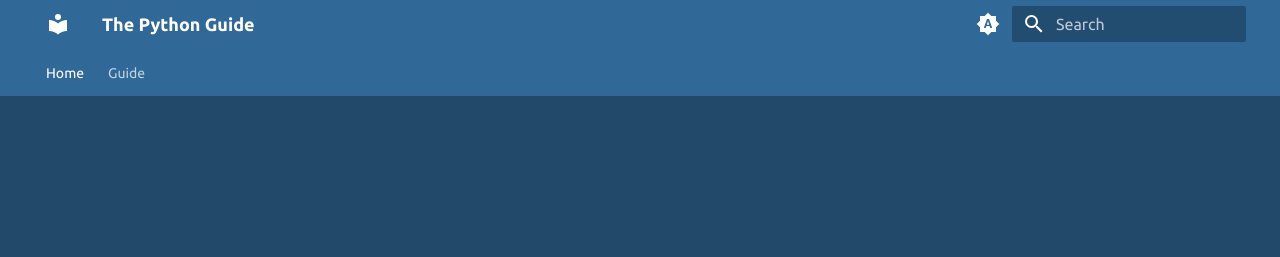
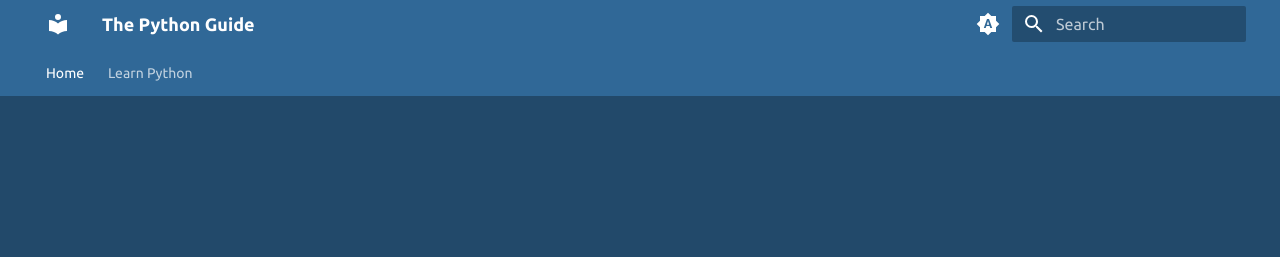
Before and after one commit to thepyguide/thepyguide.github.io, an MkDocs documentation site: the page built from docs/index.md, in a window 1280 px wide and 900 px high. Shown: the top 257 px of the window. Built offline with MkDocs 1.6.1 and Material for MkDocs 9.7.7, drawn with Linux system fonts in a browser that asks for light colours.

Commit message:
Change section name Guide -> Learn Python

```diff
--- a/mkdocs.yml
+++ b/mkdocs.yml
@@ -57,8 +57,9 @@ extra_javascript:
 
 nav:
   - Home: index.md
-  - Guide:
+  - Learn Python:
     - introduction.md
+
     - 1. Getting Started:
 
       - getting-started/installing-python.md
```
